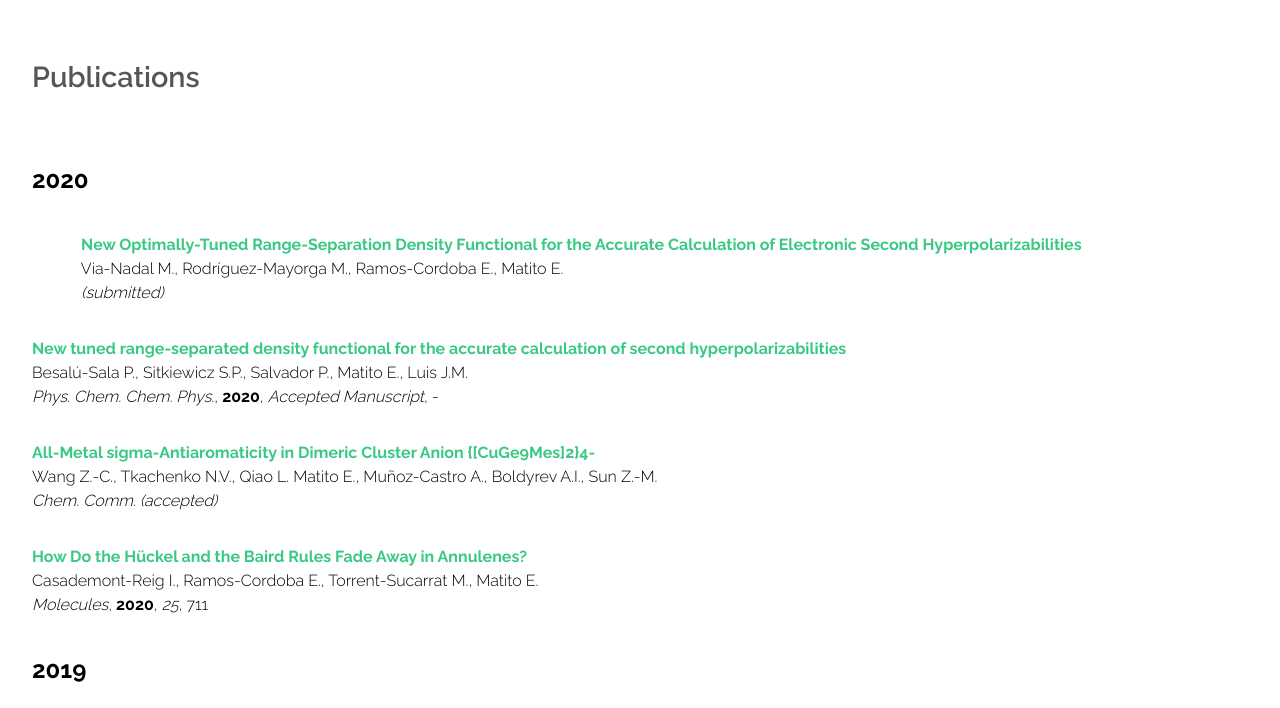
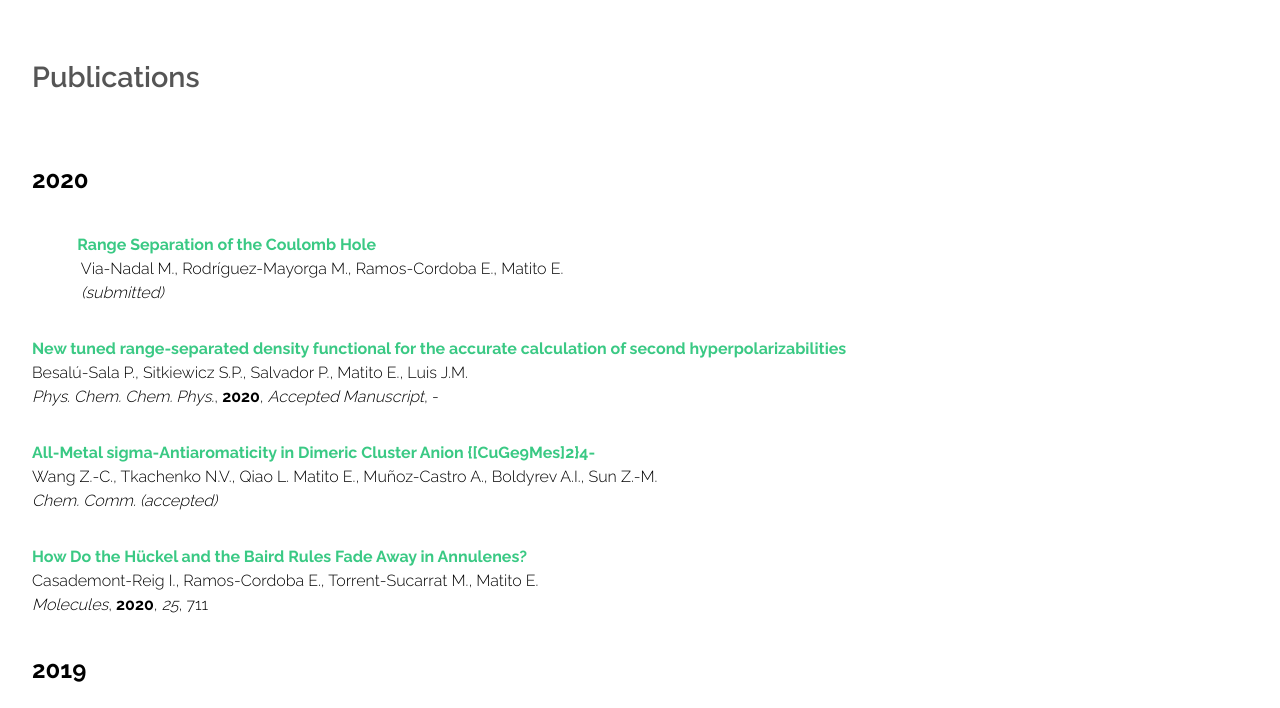
Before and after one commit to old-jekyll-templates/Horizons-Jekyll-Theme, a Jekyll site: the page built from publications.html, in a window 1280 px wide and 900 px high, cut to the strip 192-900 px from the top of the window. Built offline with Jekyll 4.4.1, drawn with Linux system fonts in a browser that asks for light colours.

Commit message:
Update publications.html

```diff
--- a/publications.html
+++ b/publications.html
@@ -60,7 +60,7 @@ layout: main
 
 <p style="text-align:justify; text-justify:inter-ideograph;"> <font color="#000000">
             <a href=
-   target="_blank" style="text-decoration:none"><b> New Optimally-Tuned Range-Separation Density Functional for the Accurate Calculation of Electronic Second Hyperpolarizabilities</b></font><br>
+   target="_blank" style="text-decoration:none"><b>Range Separation of the Coulomb Hole</b></font><br>
             <font color="#000000"> Via-Nadal M., Rodríguez-Mayorga M., Ramos-Cordoba E., Matito E.</font><br>
             <font color="#000000"> <i> (submitted)</i>
 
```
